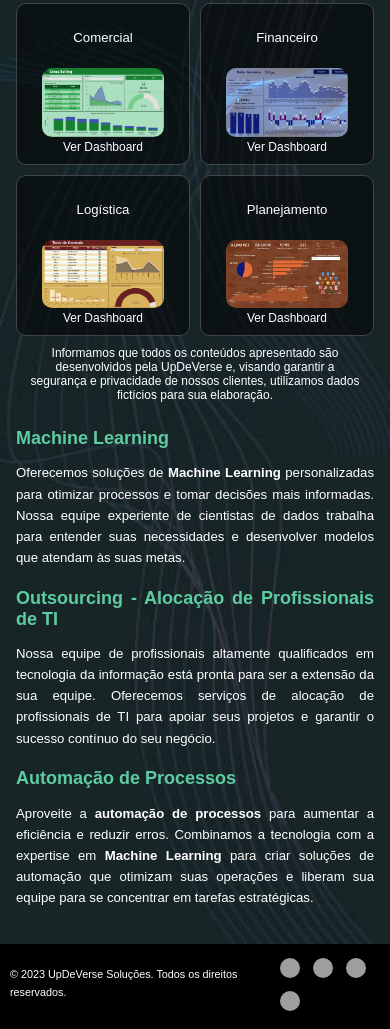
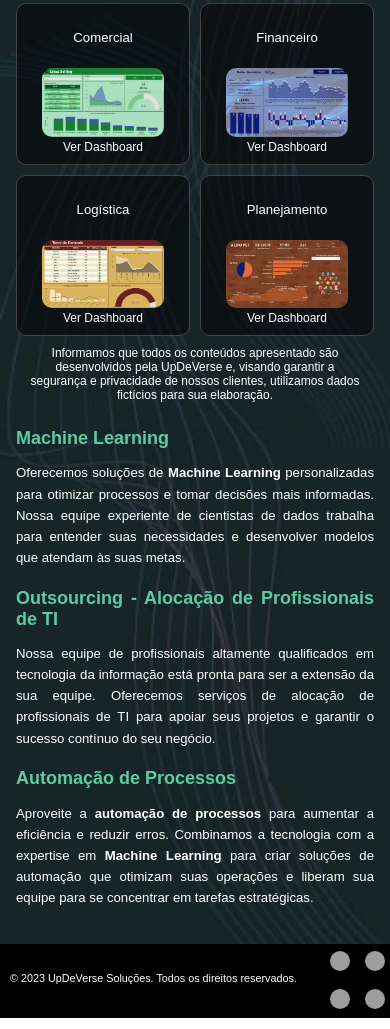
Before and after one commit to LSouza3PS/Projeto_UpDeVerse, a plain HTML site: page index.html in a window 390 px wide. Shown: the part 668-1697 px from the top of the page. Drawn offline with nearby package versions, Linux system fonts and the light colour scheme; grey boxes are pictures that could not be loaded.

Commit message:
Alteração para deixar os ícones em duas linhas e duas colunas para tela menores

```diff
--- a/css/style.css
+++ b/css/style.css
@@ -97,11 +97,11 @@ footer {
 
 .footer-icons a img{
     padding: 5px;
+    width: 30px;
+    height: 30px;
+    border-radius: 50%;
     text-decoration: none;
     color: #fff;
-    height: 30px;
-    width: 30px;
-    border-radius: 50%;
 }
 
 /* Estilos para a tag de direitos autorais */
@@ -290,11 +290,6 @@ a {
         max-width: 100%;
     }
 
-    .footer-icons a img {
-        height: 20px;
-        width: 20px;
-    }
-
     .dashboard-grid {
         grid-template-columns: repeat(2, 1fr),; /* Uma coluna em telas menores */
         gap: 10px;
@@ -305,7 +300,25 @@ a {
         border-radius: 10px;
     }
 
-    .footer-icons img{
-        padding-right: 20px;
+    .copyright {
+        font-size: 0.9em;
+    }
+
+    .footer-icons {
+        display: grid;
+        grid-template-rows: auto auto; /* Duas linhas automáticas */
+        grid-template-columns: auto auto; /* Duas colunas automáticas */
+        gap: 5px; /* Espaçamento entre os ícones */
+        justify-content: center; /* Centralizar horizontalmente */
+        align-items: center; /* Centralizar verticalmente */
+    }
+
+    .footer-icons a img {
+        padding: 5px;
+        width: 20px;
+        height: 20px;
+        border-radius: 50%;
+        text-decoration: none;
+        color: #fff;
     }
 }
```
